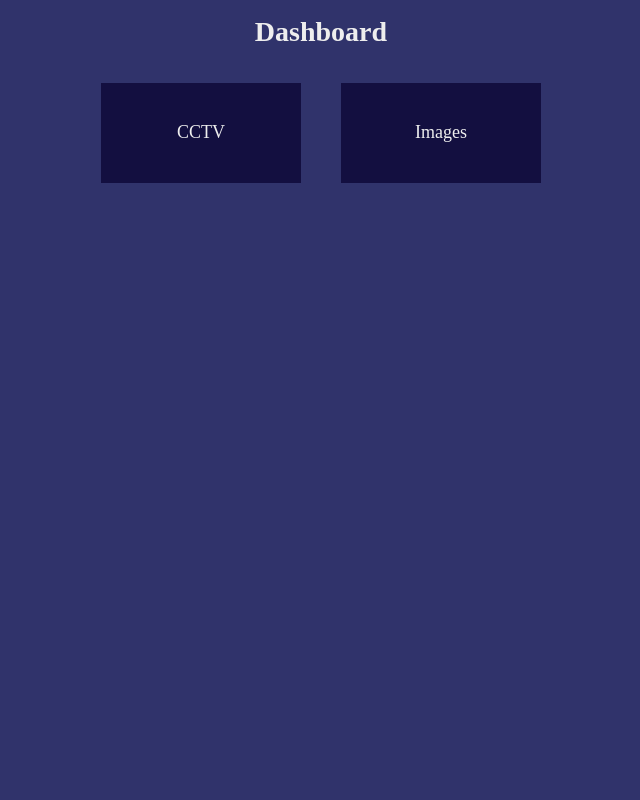
After one commit to pawelpiatek1707/projektProgramistyczny, a Flask app: template templates/dashboard.html in a window 1280 px wide. The commit adds this page. Shown: the whole page, without its empty margins (319-959 px from the left). Run offline with Flask 2, Linux system fonts and the light colour scheme; the template is opened without the code that fills it, so the values that code supplies are empty.

Commit message:
added image deleting

```diff
--- a/main.py
+++ b/main.py
@@ -1,13 +1,17 @@
-from flask import Flask, render_template, Response
+from flask import Flask, render_template, Response, send_file
 import cv2
-from datetime import datetime
+from datetime import datetime, date
 from PIL import Image
+import glob
+import os
 
 app = Flask(__name__)
 camera = cv2.VideoCapture(0)
 
 face_cascade = cv2.CascadeClassifier("haarcascade_frontalface_alt2.xml")
 ds_factor = 0.6
+
+upload_directory = 'static/images'
 
 
 def get_frames():
@@ -31,7 +35,7 @@ def capture_image(img):
     date = str(datetime.timestamp(datetime.now()))
     file_name = date.replace(".", "_")
     saved_image = Image.fromarray(img, 'RGB')
-    saved_image.save(f"images/{file_name}.png")
+    saved_image.save(f"static/{file_name}.png")
 
 
 def calculate_time_difference(base_time):
@@ -61,9 +65,16 @@ def generate_frames():
                b'Content-Type: image/jpeg\r\n\r\n' + frame + b'\r\n')
 
 
+@app.route('/cctv')
+def cctv():
+    today = date.today()
+    print(today)
+    return render_template('index.html', date=today)
+
+
 @app.route('/')
 def index():
-    return render_template('index.html')
+    return render_template('dashboard.html')
 
 
 @app.route('/video')
@@ -71,9 +82,38 @@ def video():
     return Response(generate_frames(), mimetype='multipart/x-mixed-replace; boundary=frame')
 
 
-@app.route('/test')
+@app.route('/images')
 def test():
-    return 'test'
+    files = []
+    for file in glob.glob('static/*.png'):
+        files.append(file)
+    test_file = ''
+    if len(files) > 0:
+        test_file = files[0]
+    print(test_file)
+    split_image_name = test_file.split('\\')
+    print('split: ', split_image_name)
+    return render_template('images.html', images=files)
+
+
+@app.route('/images/<name>')
+def get_image(name):
+    filename = f"static/{name}.png"
+    return send_file(filename, mimetype='image/png')
+
+
+@app.route('/images/<name>', methods=['DELETE'])
+def del_image(name):
+
+    file_path = f"static/{name}.png"
+
+    try:
+        os.remove(file_path)
+        message = 'Image deleted successfully'
+        return Response(message, status=200, mimetype='application/json')
+    except OSError:
+        message = 'Failed to delete image'
+        return Response(message, status=500, mimetype='application/json')
 
 
 if __name__ == "__main__":
--- /dev/null
+++ b/static/css/dashboard.css
@@ -0,0 +1,69 @@
+  html {
+    box-sizing: border-box;
+    font-size: 62.5%;
+
+    @media(max-width: ${variables.breakpoints.md}) {
+      font-size: 56.25%;
+    }
+    @media(max-width: ${variables.breakpoints.sm}) {
+      font-size: 50%;
+    }
+  }
+
+  *,
+  *::before,
+  *::after {
+    box-sizing: inherit;
+  }
+  body {
+    width: 100%;
+    margin: 0;
+  }
+  p {
+    font-size: 16px;
+  }
+  ul {
+    padding: 0;
+    margin: 0;
+  }
+
+.wrapper {
+    background : #30336b;
+    height: 100vh;
+}
+
+.wrapper h1 {
+    width: 100%;
+    text-align: center;
+    margin-top: 0;
+    color: #eee;
+    font-size: 28px;
+    padding: 16px;
+}
+
+.content {
+    display: flex;
+    align-items: center;
+    justify-content: center;
+    width: 60%;
+    margin: 0 auto;
+}
+
+.content__item {
+    background: #130f40;
+    width: 200px;
+    height: 100px;
+    display: flex;
+    justify-items: center;
+    align-items: center;
+    margin: 0 20px;
+}
+a {
+    text-decoration: none;
+}
+.content__item p {
+    color: #eee;
+    font-size: 18px;
+    width: 100%;
+    text-align: center;
+}
--- /dev/null
+++ b/templates/dashboard.html
@@ -0,0 +1,28 @@
+<!DOCTYPE html>
+<html lang="en">
+<head>
+    <meta charset="UTF-8">
+    <title>Dashboard</title>
+    <link rel="stylesheet" href="../static/css/dashboard.css">
+</head>
+<body>
+<div class="wrapper">
+    <h1>Dashboard</h1>
+
+    <div class="content">
+        <a href="/cctv">
+            <div class="content__item">
+                <p>CCTV</p>
+            </div>
+        </a>
+        <a href="/images">
+            <div class="content__item">
+                <p>Images</p>
+            </div>
+        </a>
+
+    </div>
+</div>
+
+</body>
+</html>
```
Also changed, not shown: static/css/cctv.css (added, +68 -0 lines), static/css/images.css (added, +48 -0 lines), templates/images.html (added, +18 -0 lines), templates/index.html (+17 -8 lines), static/1647365413_962226.png (added), static/1647365424_042061.png (added), static/1648975708_625904.png (added).
